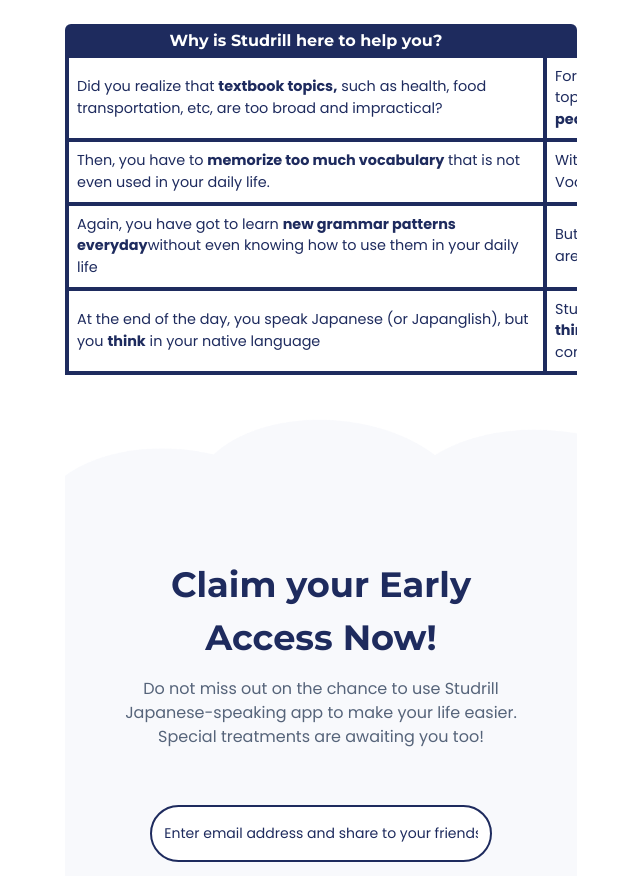
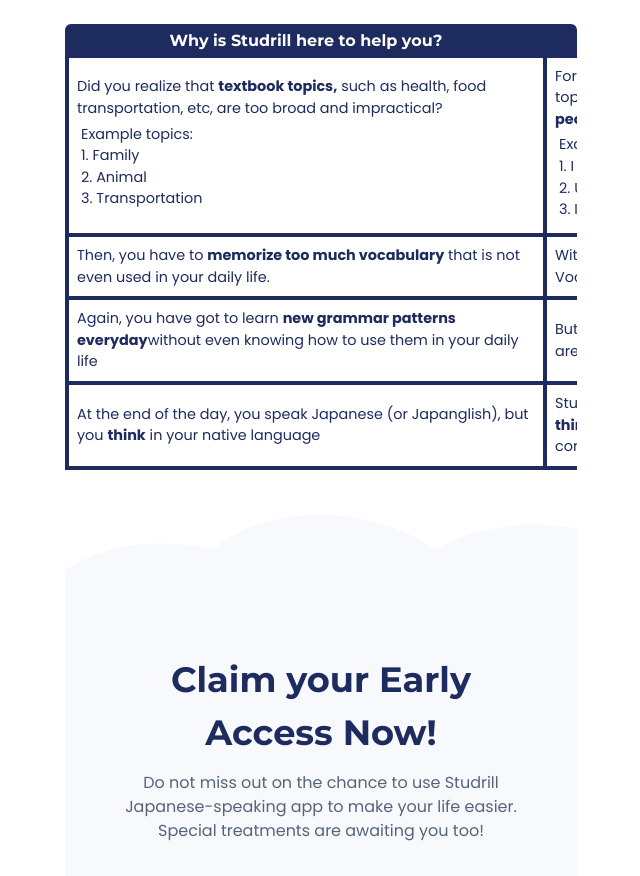
Before and after one commit to Guneetsinghtuli/StudrilWeb, a Next.js app: page / in a window 1280 px wide. Shown: the part 4700-5576 px from the top of the page, without its empty margins (319-959 px from the left). Built offline with nearby package versions, Linux system fonts and the light colour scheme.

Commit message:
text added

```diff
--- a/src/components/table.js
+++ b/src/components/table.js
@@ -48,7 +48,7 @@ export default function Table() {
                 </td>
                 <td className="border border-4 text-[12px] md:text-base border-[#1E2B5E] md:p-5 p-2 text-[#1E2B5E] font-poppins">
                   They help you acquire 2-3 new phrases, might be less or zero
-                  <span className="makeBold">if you are not an advanced learner.</span>
+                  <span className="makeBold"> if you are not an advanced learner.</span>
                 </td>
               </tr>
               <tr>
@@ -79,11 +79,23 @@ export default function Table() {
                 <td className="border border-4 text-[12px] md:text-base border-[#1E2B5E] p-2 text-[#1E2B5E] font-poppins">
                   Did you realize that <span className="makeBold">textbook topics,</span> such as health, food
                   transportation, etc, are too broad and impractical? <br/>
+                  <ol className="m-1">
+                  Example topics:
+                    <li>1. Family</li>
+                    <li>2. Animal</li>
+                    <li>3. Transportation</li>
+                  </ol>
                 </td>
                 <td className="border border-4 text-[12px] md:text-base border-[#1E2B5E] p-2 text-[#1E2B5E] font-poppins">
                   Fortunately, Studrill has detailed daily conversation drills
                   and topics, allowing you to <span className="makeBold">express yourself and engaging with
                   people</span>
+                  <ol className="m-1">
+                  Example topics:
+                    <li>1. I keep getting rejected from jobs.</li>
+                    <li>2. Ugh, my health keeps worsening.</li>
+                    <li>3. I got a surprise proposal from my fiance!</li>
+                  </ol>
                 </td>
               </tr>
               <tr>
```
